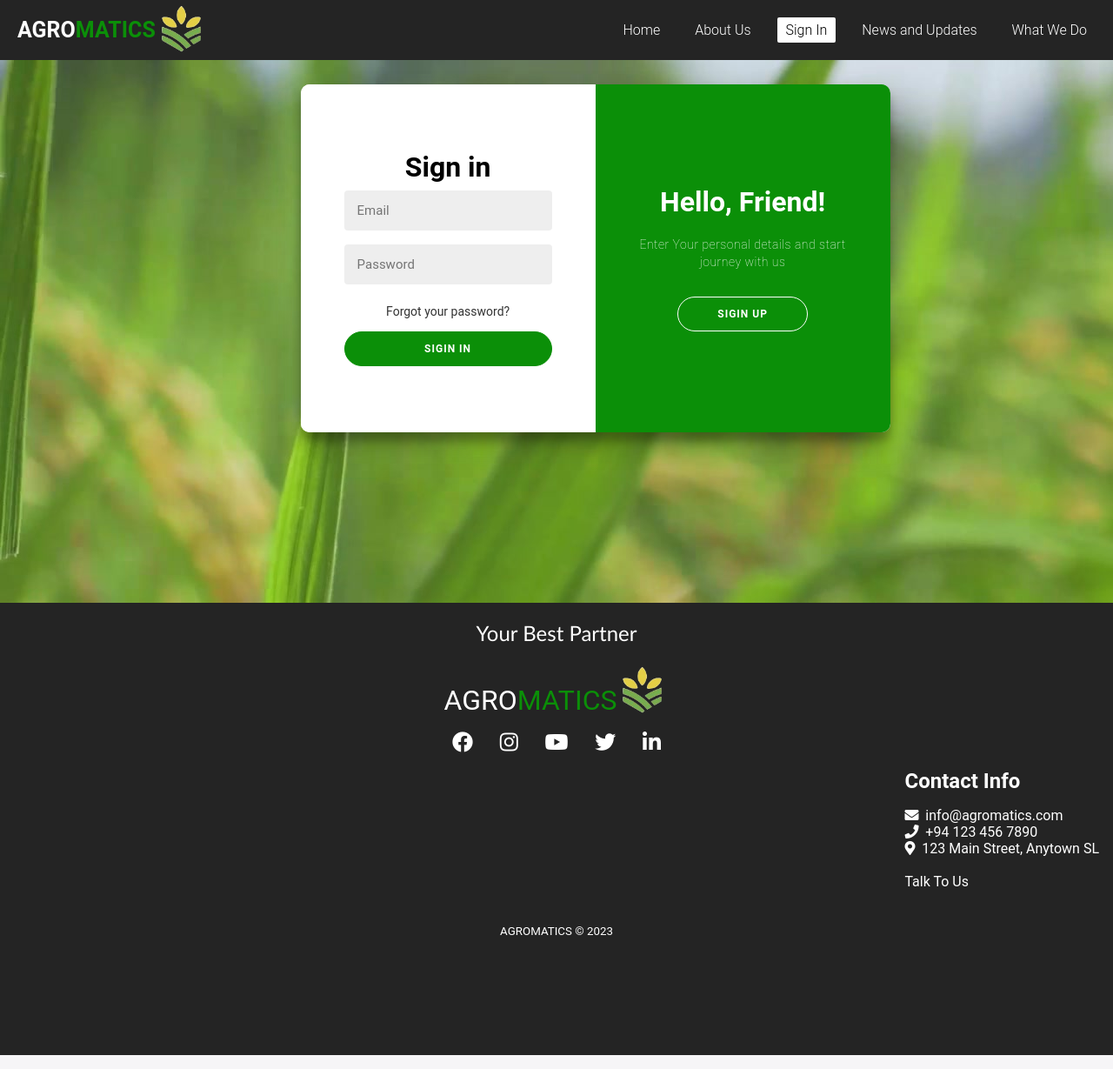
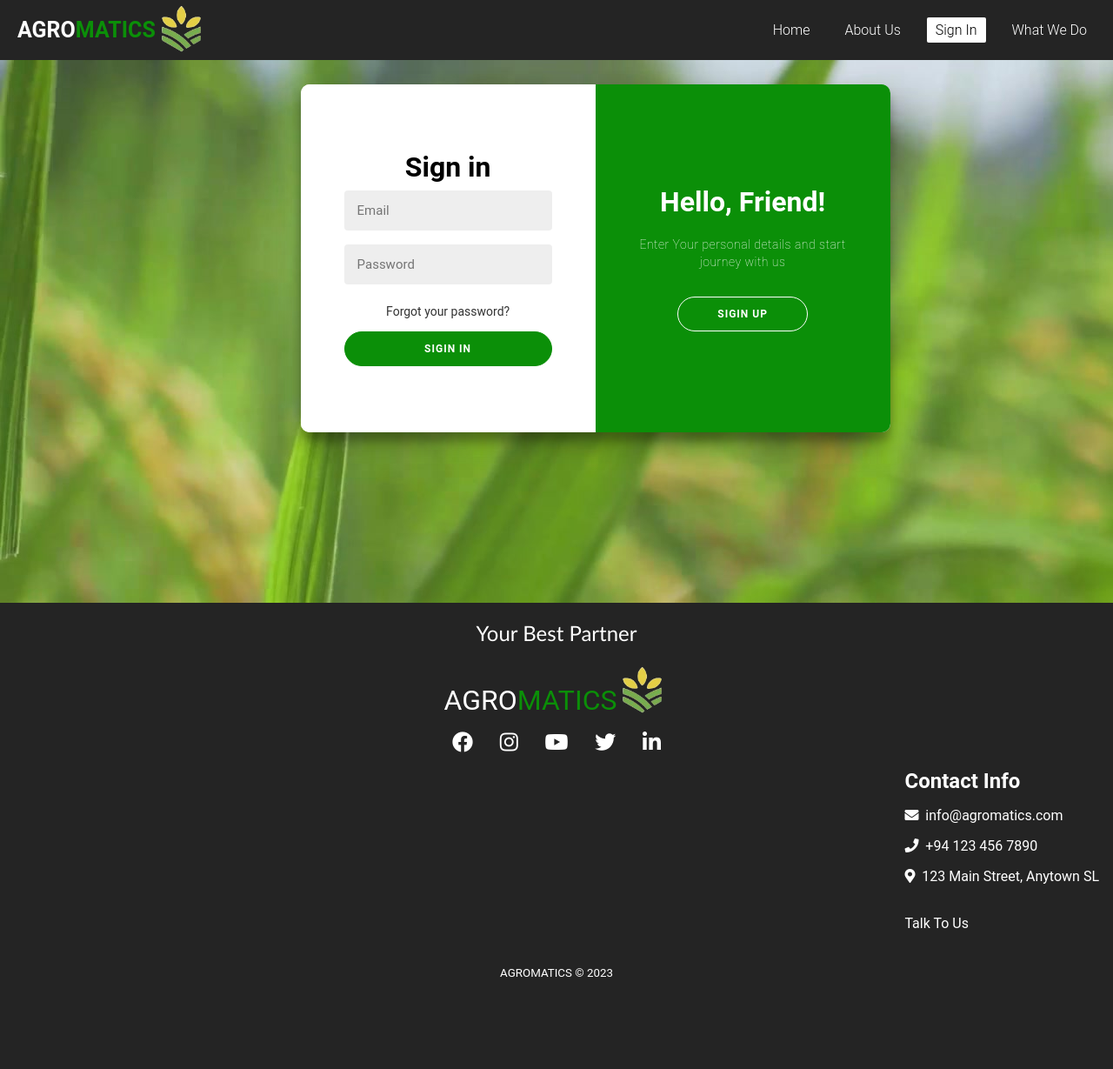
Before and after one commit to yuwinducp/DSGP_Group02-, a React (Create React App) app: page /sign in a window 1280 px wide. Shown: the whole page at 87% size. Built offline with nearby package versions, Linux system fonts and the light colour scheme.

Commit message:
Upgrade UX

```diff
--- a/src/components/Footer.js
+++ b/src/components/Footer.js
@@ -63,17 +63,17 @@ function Footer() {
         <div class='footer-links'>
           <div class='footer-link-items'>
             <h2>Contact Info</h2>
-            <div>
+            <div class="email">
               <i class="fas fa-envelope"></i>
-              <span class="email">&nbsp;&nbsp;info@agromatics.com</span>
+              <span>&nbsp;&nbsp;info@agromatics.com</span>
             </div>
-            <div>
+            <div class="telNo">
               <i class="fas fa-phone"></i>
-              <span class="telNo">&nbsp;&nbsp;+94 123 456 7890</span>
+              <span>&nbsp;&nbsp;+94 123 456 7890</span>
             </div>
-            <div>
+            <div class="address">
               <i class="fas fa-map-marker-alt"></i>
-              <span class="address">&nbsp;&nbsp;123 Main Street, Anytown SL</span>
+              <span>&nbsp;&nbsp;123 Main Street, Anytown SL</span>
             </div>
             <br></br>
             <Link to='/talktous'>Talk To Us</Link>
--- a/src/components/MenuList.js
+++ b/src/components/MenuList.js
@@ -12,10 +12,6 @@ export const MenuList = [
       url: "/sign",
     },
     {
-      title: "News and Updates",
-      url: "/news",
-    },
-    {
       title: "What We Do",
       url: "/whatwedo",
     },
--- a/src/components/TalkToUs.js
+++ b/src/components/TalkToUs.js
@@ -11,7 +11,7 @@ const Contact = () => {
             <h2>Talk To Us</h2>
           </div>
 
-          <div className='container'>
+          <div className='talk-container'>
             <div className='row'>
               <div className='column'>
                 <div className='contact-widget'>
--- a/src/styles/Footer.css
+++ b/src/styles/Footer.css
@@ -2,7 +2,7 @@
   background-color: #242424;
   display: flex;
   flex-direction: column;
-  height: 65%;
+  height: 67%;
 }
 
 
@@ -52,14 +52,35 @@
 
 .email {
   margin-bottom: 16px;
+  -webkit-transition: all 350ms ease;
+  transition: all 350ms ease;
 }
 
 .telNo {
   margin-bottom: 16px;
+  -webkit-transition: all 350ms ease;
+  transition: all 350ms ease;
 }
 
 .address {
   margin-bottom: 16px;
+  -webkit-transition: all 350ms ease;
+  transition: all 350ms ease;
+}
+
+.email:hover {
+  transform: scale(0.90);
+  color: #077329;
+}
+
+.telNo:hover {
+  transform: scale(0.90);
+  color: #077329;
+}
+
+.address:hover {
+  transform: scale(0.90);
+  color: #077329;
 }
 
 .footer-link-items > div {
@@ -94,6 +115,7 @@
 
 .social-icon-link:hover {
   transform: scale(0.90);
+  color: rgb(11, 143, 8);
 }
 
 
--- a/src/styles/TalkToUs.css
+++ b/src/styles/TalkToUs.css
@@ -47,7 +47,7 @@
     background: rgb(11, 143, 8);
   }
 
-  .container {
+  .talk-container {
     max-width: 70%;
     padding-left: 1rem;
     padding-right: 1rem;
```
